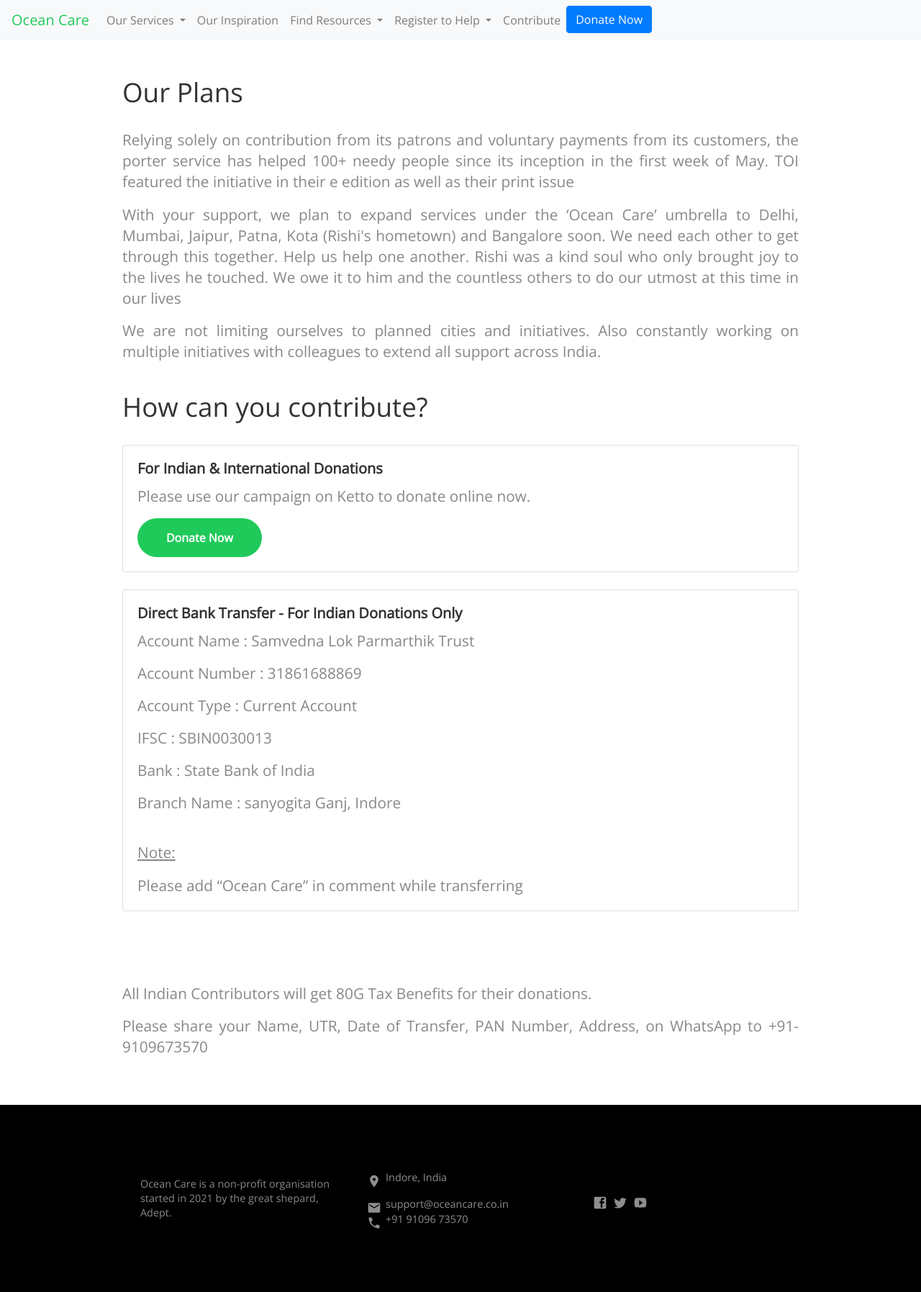
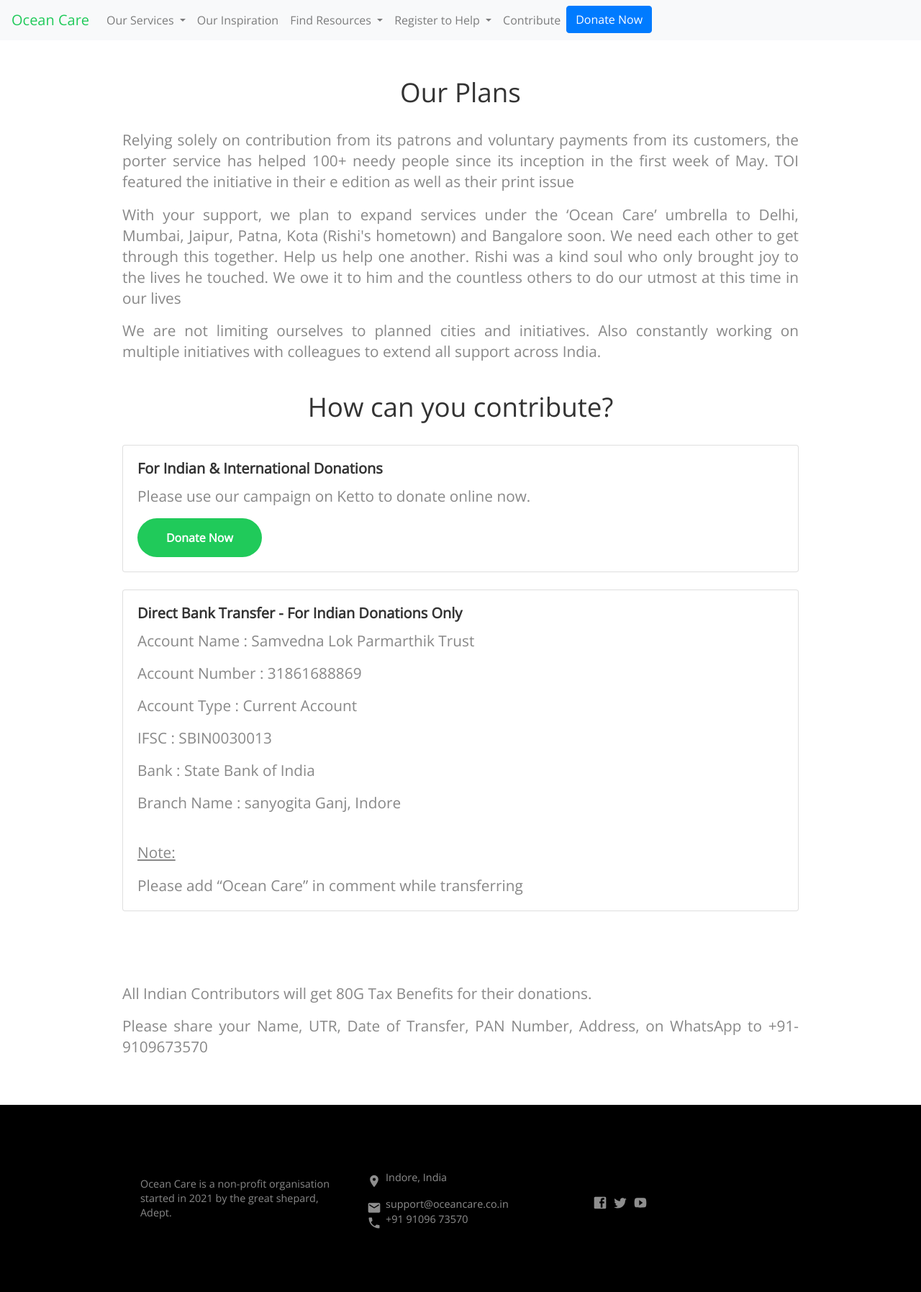
Before and after one commit to OceanCare/oceancare.github.io, a Jekyll site: the page built from pages/contribute.html, in a window 1280 px wide. Shown: the whole page at 72% size. Built offline with Jekyll 4.4.1, drawn with Linux system fonts in a browser that asks for light colours.

Commit message:
updated pages

```diff
--- a/pages/contribute.html
+++ b/pages/contribute.html
@@ -4,12 +4,12 @@
 ---
 
 <div class="container">
-  <h2 class="editable" style="text-align: justify;">Our Plans</h2>
+  <h2 class="editable" style="text-align: center;">Our Plans</h2>
   <p class="editable" style="text-align: justify;">Relying solely on contribution from its patrons and voluntary payments from its customers, the porter service has helped 100+ needy people since its inception in the first week of May. TOI featured the initiative in their e edition as well as their print issue</p>
   <p class="editable" style="text-align: justify;">With your support, we plan to expand services under the ‘Ocean Care’ umbrella to Delhi, Mumbai, Jaipur, Patna, Kota (Rishi's hometown) and Bangalore soon. We need each other to get through this together. Help us help one another. Rishi was a kind soul who only brought joy to the lives he touched. We owe it to him and the countless others to do our utmost at this time in our lives</p>
   <p class="editable" style="text-align: justify;">We are not limiting ourselves to planned cities and initiatives. Also constantly working on multiple initiatives with colleagues to extend all support across India.</p>
 
-  <h2 class="editable" style="text-align: justify;margin-top: 40px;">How can you contribute?</h2>
+  <h2 class="editable" style="text-align: center;margin-top: 40px;">How can you contribute?</h2>
 
       <div class="card">
         <div class="card-body">
--- a/pages/inspiration.html
+++ b/pages/inspiration.html
@@ -3,7 +3,7 @@
 title: Our Inspiration
 ---
 <div class="container">
-  <h2 class="editable" style="text-align: justify;">Our Inspiration</h2>
+  <h2 class="editable" style="text-align: center;">Our Inspiration</h2>
   <p class="editable" style="text-align: justify;">The trauma of the ongoing pandemic and the utter helplessness in the face of it hit us home when we lost a friend, 32 year old Rishi Pathak who succumbed to Covid-19, last week.  In his memory, we have started an initiative to help provide commuting services, free of charge.</p>
   <p class="editable" style="text-align: justify;">Rishi was a kind soul who only brought joy to the lives he touched. We owe it to him and the countless others to do our utmost at this time in our lives</p>
 </div>
--- a/pages/plasma_donors.html
+++ b/pages/plasma_donors.html
@@ -3,7 +3,7 @@
 title: Plasma Donor Services
 ---
 <div class="container">
-  <h2 class="editable" style="text-align: justify;">Plasma Donor Services</h2>
+  <h2 class="editable" style="text-align: center;">Plasma Donor Services</h2>
   <p class="editable" style="text-align: justify;">Relying solely on contribution from its patrons and voluntary payments from its customers, the porter service has helped 100+ needy people since its inception in the first week of May. TOI featured the initiative in their e edition as well as their print issue</p>
   <p class="editable" style="text-align: justify;">With your support, we plan to expand services under the ‘Ocean Care’ umbrella to Delhi, Mumbai, Jaipur, Patna, Kota (Rishi's hometown) and Bangalore soon. We need each other to get through this together. Help us help one another. Rishi was a kind soul who only brought joy to the lives he touched. We owe it to him and the countless others to do our utmost at this time in our lives</p>
   <p class="editable" style="text-align: justify;">We are not limiting ourselves to planned cities and initiatives. Also constantly working on multiple initiatives with colleagues to extend all support across India.</p>
--- a/pages/porter_services.html
+++ b/pages/porter_services.html
@@ -3,7 +3,7 @@
 title: Free Porter Services
 ---
 <div class="container">
-  <h2 class="editable" style="text-align: justify;">Free Porter Services</h2>
+  <h2 class="editable" style="text-align: center;">Free Porter Services</h2>
   <p class="editable" style="text-align: justify;">Ocean Care Cab Porter Service is a free service which facilitates to transport sick people to and from the hospital and at the same time arrange for pickup and drop of medicines, food etc.</p>
   <p class="editable" style="text-align: justify;">Relying solely on contribution from its patrons and voluntary payments from its customers, the porter service has helped 100s of needy people since its inception in the first week of May. ToI featured the initiative in their e edition as well as their print issue.</p>
   <p class="editable" style="text-align: justify;">With your support, we plan to expand services under the ‘Ocean Care’ umbrella to Delhi, Mumbai, Jaipur, Patna, Kota (Rishi's hometown) and Bangalore soon. We need each other to get through this together. Help us help one another. Rishi was a kind soul who only brought joy to the lives he touched. We owe it to him and the countless others to do our utmost at this time in our lives</p>
```
